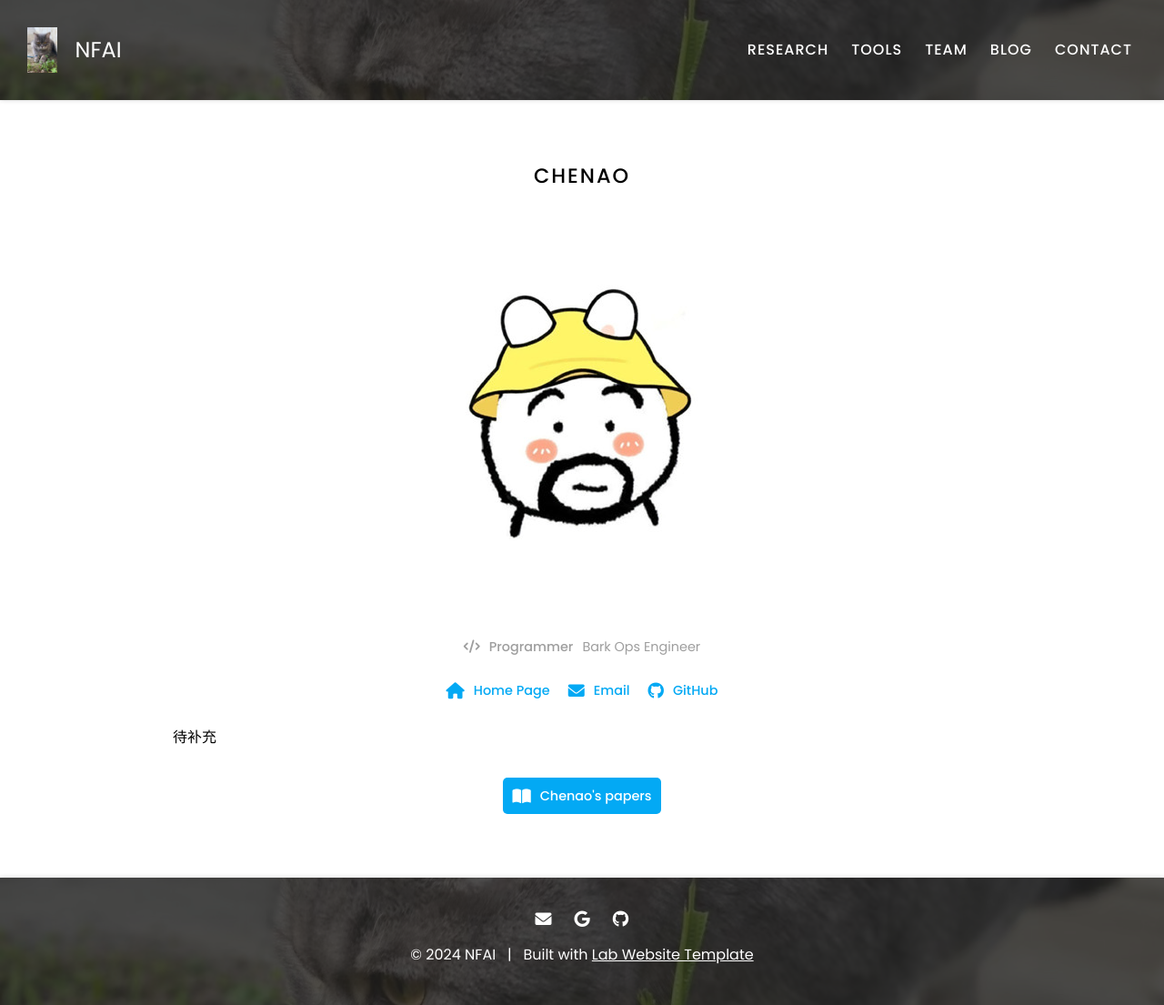
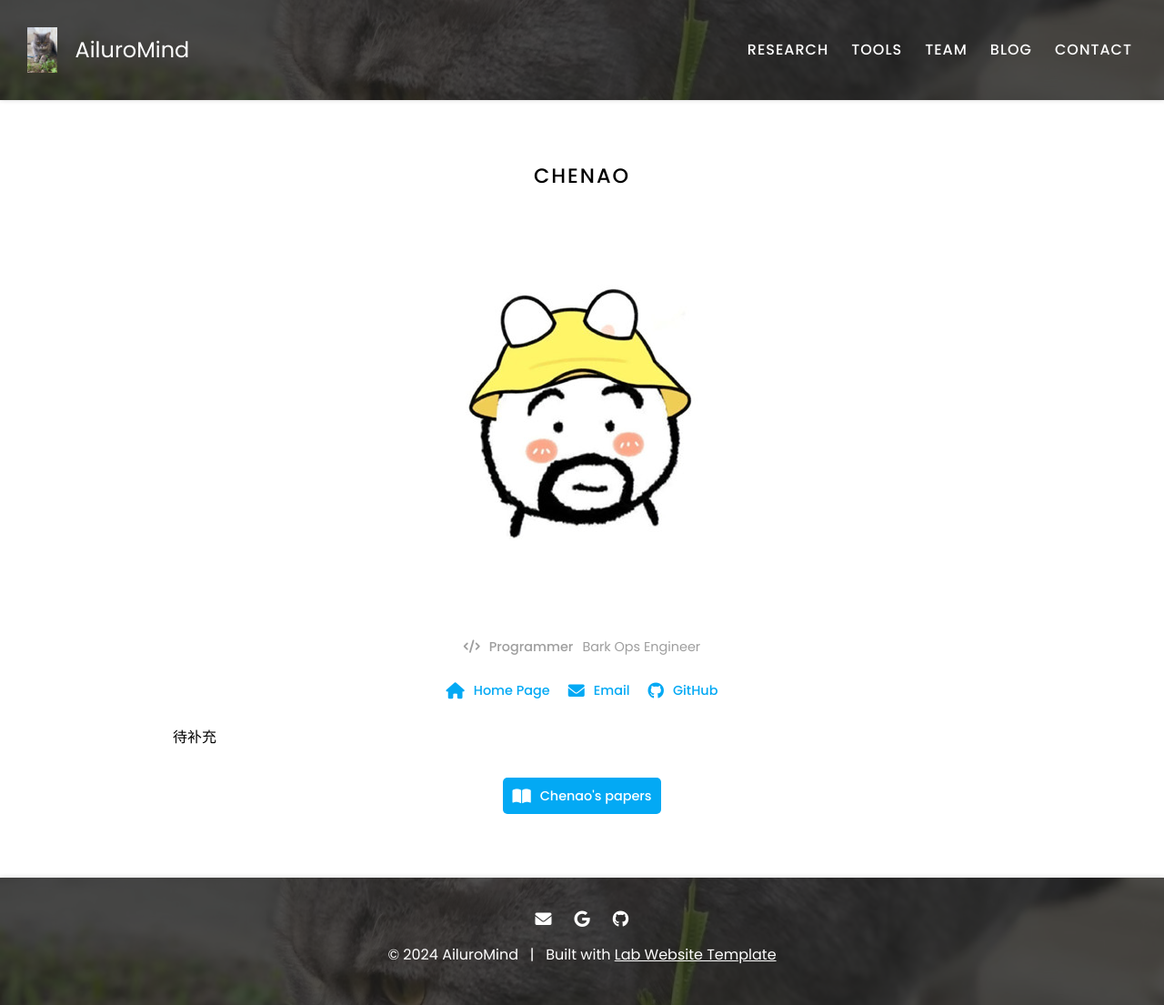
Before and after one commit to AiluroMind/AiluroMind.github.io, a Jekyll site: the page built from _members/chenao.md, in a window 1280 px wide. Shown: the whole page at 91% size. Built offline with Jekyll 4.4.1, drawn with Linux system fonts in a browser that asks for light colours.

Commit message:
Update _config.yaml

```diff
--- a/_config.yaml
+++ b/_config.yaml
@@ -1,8 +1,8 @@
 ### basic settings
 
 # site properties and page defaults
-title: NFAI
-description: Research Institute of Big Data and Artificial Intelligence
+title: AiluroMind
+description: AiluroMind
 logo: images/logo.jpg
 header: images/background.jpg
 footer: images/background.jpg
@@ -12,7 +12,7 @@ baseurl: /
 links:
   email: zchoujun2@student.cityu.edu.hk
   google-scholar: Choujun Zhan
-  github: NFSYSU-AI
+  github: AiluroMind
 #  twitter: YourLabHandle
  # instagram: YourLabHandle
   #youtube: YourLabChannel
```
